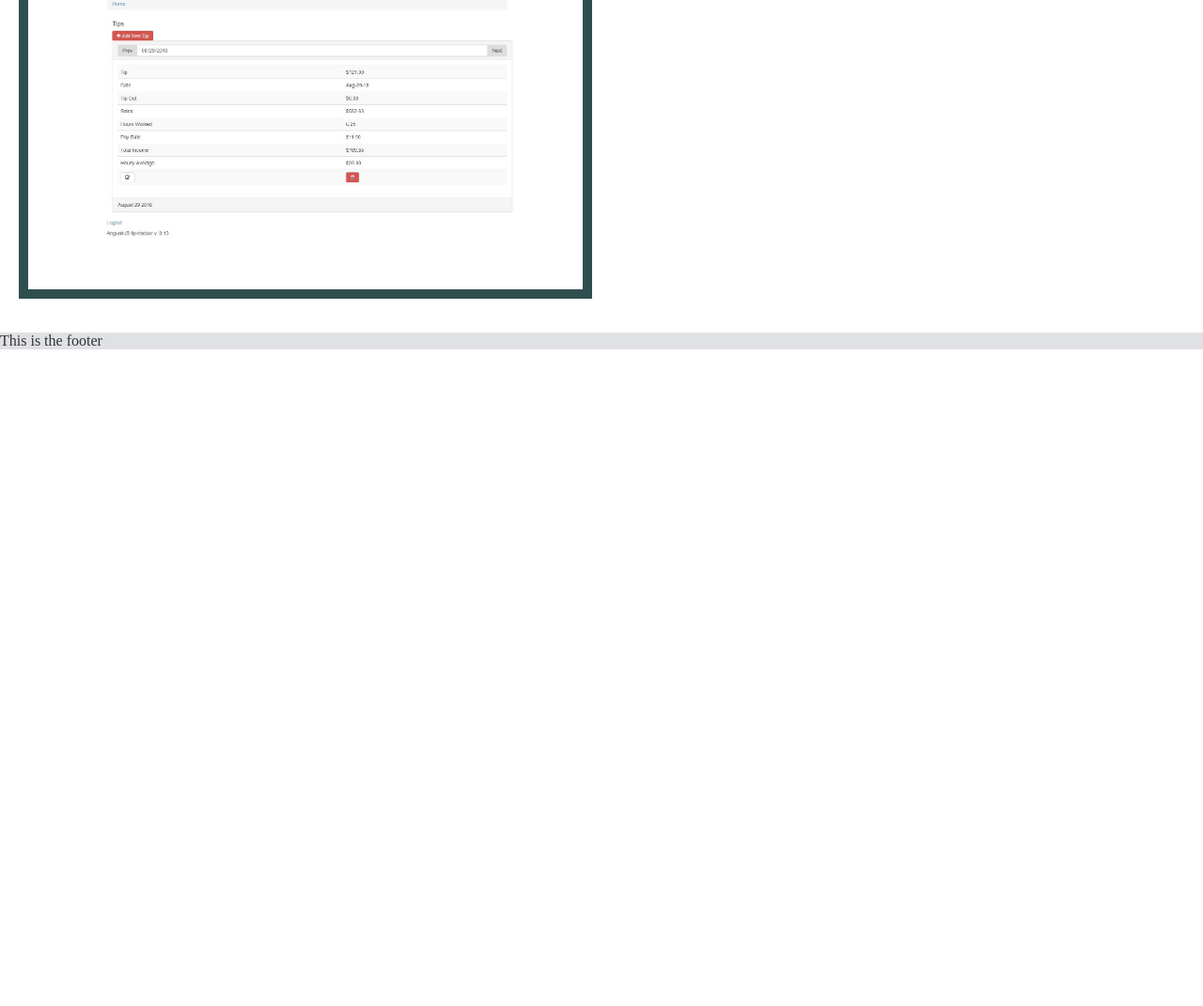
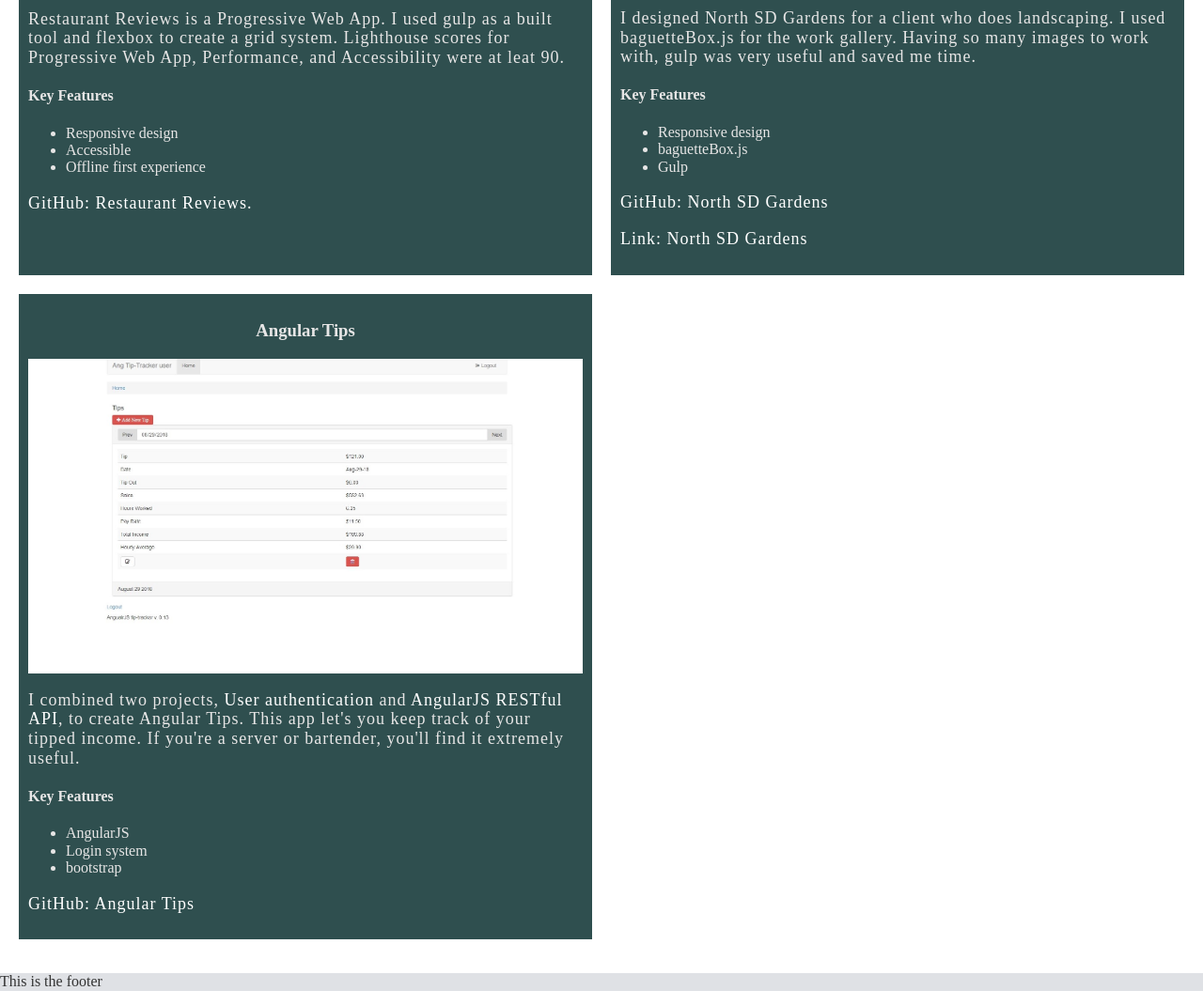
Before and after one commit to franciscojgtz/Portfolio-Site, a plain HTML site: page index.html in a window 1280 px wide. Shown: the part 1479-2550 px from the top of the page at 94% size. Before the commit the page ends 1867 px from the top, so only its background shows below. Drawn offline with nearby package versions, Linux system fonts and the light colour scheme.

Commit message:
feat: Add information to projects

```diff
--- a/css/main.css
+++ b/css/main.css
@@ -21,9 +21,6 @@ img {
   display: block;
 }
 
-h1, h2, h3, h4, h5, h6, h7 {
-  text-align: center;
-}
 
 header {
 	color:#DCDCDC;
@@ -125,10 +122,32 @@ header {
 
 .project {
   width: 100%;
-  color: #333;
   background-color: #2F4F4F;
   padding: 1rem;
   margin: 1rem;
+  color: rgb(231, 230, 230);
+}
+
+.project h3 {
+  text-align: center;
+}
+
+.project p {
+  font-size: 1.8rem;
+  letter-spacing: .1rem;
+}
+
+.project a {
+  color: #fff;
+  text-decoration: none;
+}
+
+.project a:visited {
+  color: #fff;
+}
+
+.project a:hover {
+  text-decoration: underline;
 }
 
 .project img {
--- a/index.html
+++ b/index.html
@@ -90,9 +90,51 @@
 		<section id="portfolio">
 			<h2>Portfolio</h2>
 			<div class="projects-wrapper">
-				<section class="project"><img src="img/restaurtant-reviews_desktop.jpg"></section>
-				<section class="project"><img src="img/northsdgardens_desktop.jpg"></section>
-				<section class="project"><img src="img/angular-tips_desktop.jpg"></section>
+				<div class="project">
+					<h3>Restaurant Reviews</h3>
+					<img src="img/restaurtant-reviews_desktop.jpg">
+					<p>Restaurant Reviews is a Progressive Web App. I used gulp as a built tool and flexbox to create a grid system.
+						Lighthouse scores for Progressive Web App, Performance, and Accessibility were at leat 90.
+					</p>
+					<h4>Key Features</h4>
+					<ul>
+						<li>Responsive design</li>
+						<li>Accessible</li>
+						<li>Offline first experience</li>
+					</ul>
+					<p><a href="https://github.com/franciscojgtz/mws-restaurant-stage-3">GitHub: Restaurant Reviews.</a></p>
+				</div>
+				<div class="project">
+					<h3>North SD Gardens</h3>
+					<img src="img/northsdgardens_desktop.jpg">
+					<p>I designed North SD Gardens for a client who does landscaping. I used baguetteBox.js for the work gallery.
+						Having so many images to work with, gulp was very useful and saved me time.
+					</p>
+					<h4>Key Features</h4>
+					<ul>
+						<li>Responsive design</li>
+						<li>baguetteBox.js</li>
+						<li>Gulp</li>
+					</ul>
+					<p><a href="https://github.com/franciscojgtz/northsdgardens">GitHub: North SD Gardens</a></p>
+					<p><a href="http://northsdgardens.com/">Link: North SD Gardens</a></p>
+				</div>
+				<div class="project">
+					<h3>Angular Tips</h3>
+					<img src="img/angular-tips_desktop.jpg">
+					<p>
+						I combined two projects, <a href="https://www.angularcode.com/user-authentication-using-angularjs-php-mysql/">User authentication</a>
+						and <a href="https://www.angularcode.com/product-inventory-manager-using-angularjs-mysql-and-php-restful-api/">AngularJS RESTful API</a>,
+						to create Angular Tips. This app let's you keep track of your tipped income. If you're a server or bartender, you'll find it extremely useful.
+					</p>
+					<h4>Key Features</h4>
+					<ul>
+						<li>AngularJS</li>
+						<li>Login system</li>
+						<li>bootstrap</li>
+					</ul>
+					<p><a href="https://github.com/franciscojgtz/angular-tips">GitHub: Angular Tips</a></p>
+				</div>
 			</div>
 		</section>
 
```
